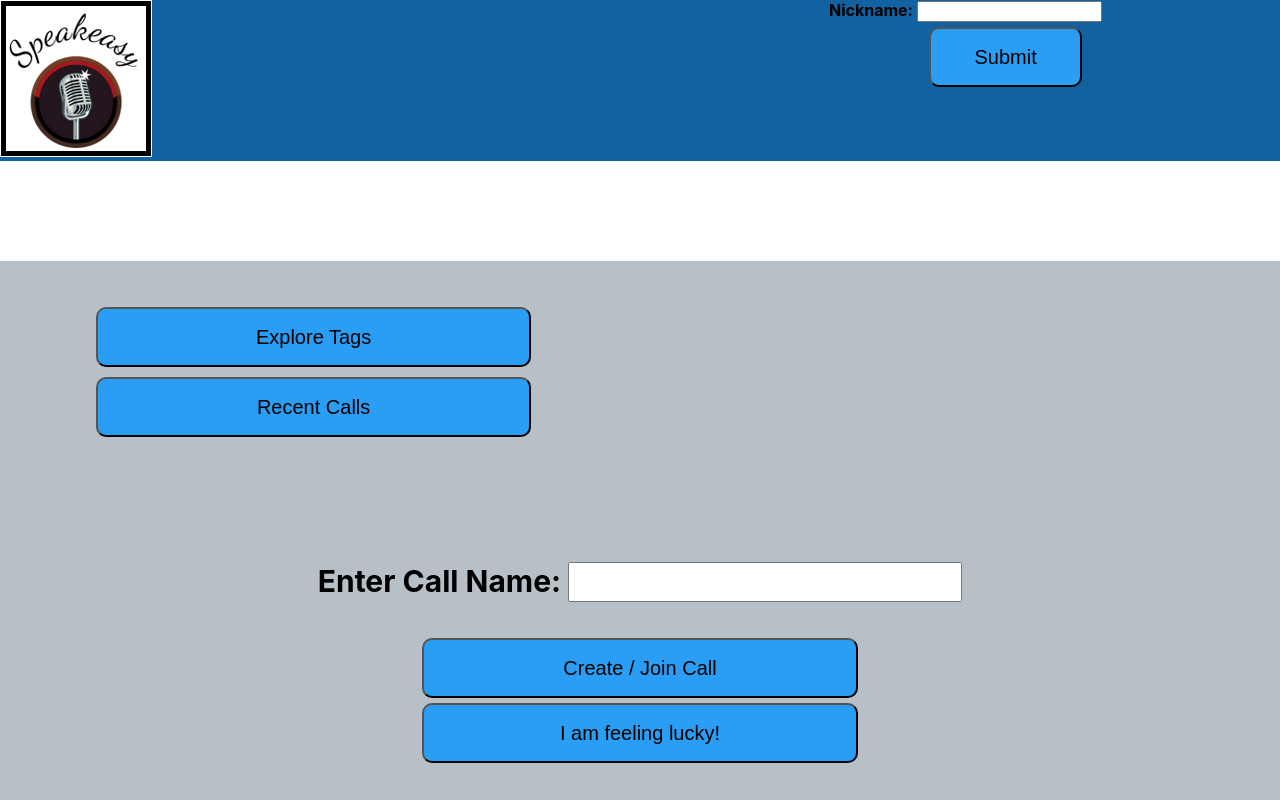
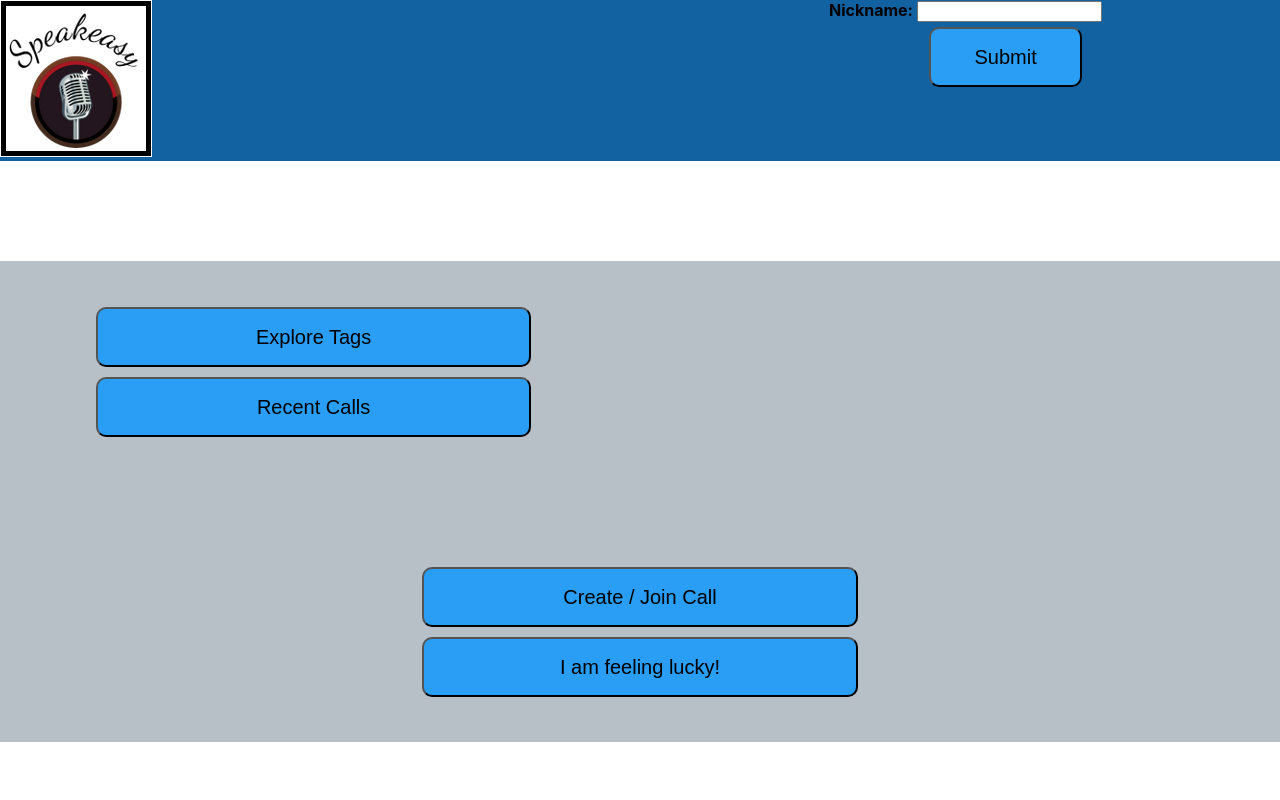
Before and after one commit to agile-dev-assignments/project-setup-team-baliton-portal-speakeasy, a React (Create React App) app in the folder react/front-end/: page /main in a window 1280 px wide. Shown: the top 800 px of the page. Built offline with nearby package versions, Linux system fonts and the light colour scheme.

Commit message:
backend fully integrated with tag functionality minor changes to mainpage

```diff
--- a/react/front-end/src/frontend/MainPage.js
+++ b/react/front-end/src/frontend/MainPage.js
@@ -13,7 +13,9 @@ const MainPage = (prop) => {                 //need  user name
         <Linker ali = "left" var = "primary" action = "/recent" name = "Recent Calls" cn="sidebar"> </Linker>
         <br></br>
       </div>
-      <Textbox ali = "center" mess = "Enter Call Name: " action = "/chatroom" tag = "title" name = "Create / Join Call" cn="callNameField"> </Textbox>
+
+      <Linker ali = "center" var = "primary" action = "/chatroom" name = "Create / Join Call" cn = "buttons"> </Linker>
+
       <Linker ali = "center" var = "primary" action = "/chatroom" name = "I am feeling lucky!" cn = "buttons"> </Linker>
       <br></br>
       <br></br>
```
